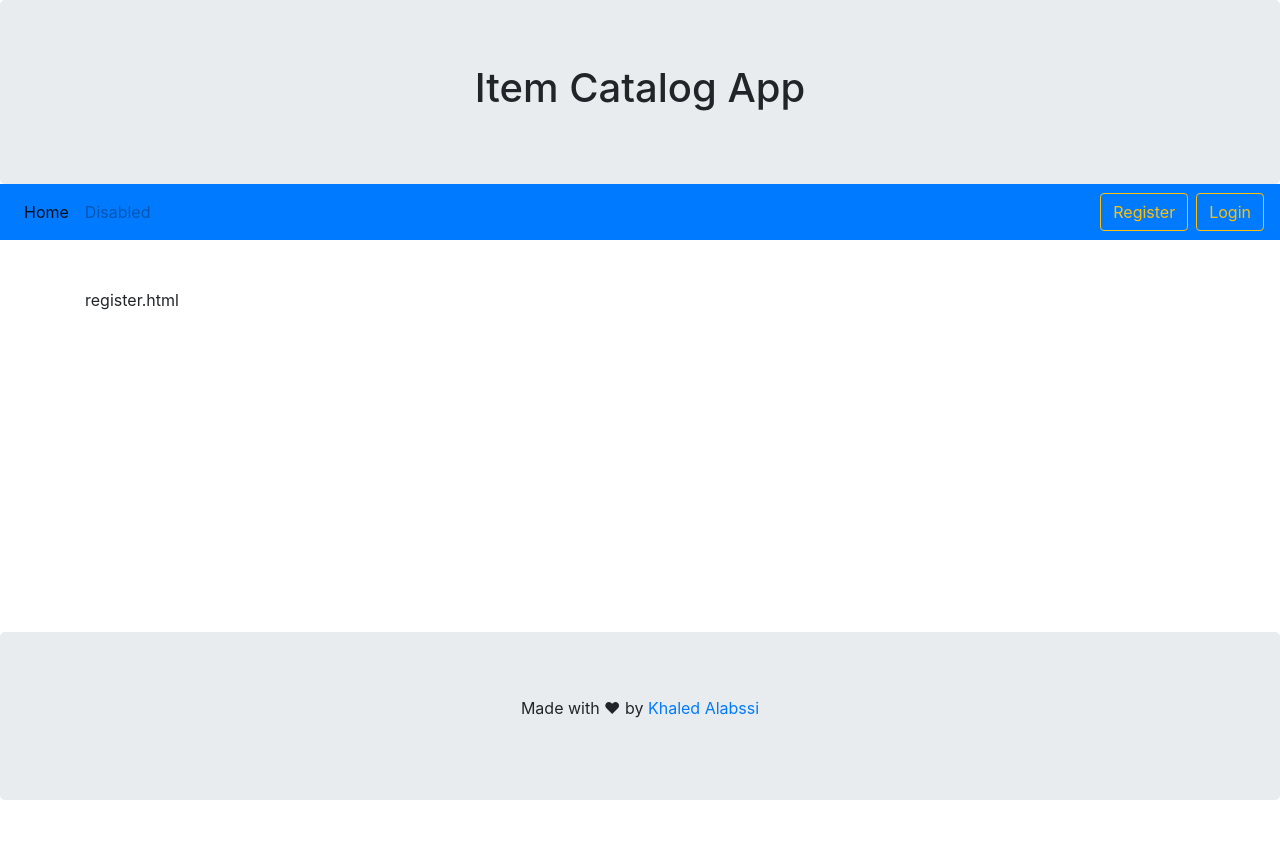
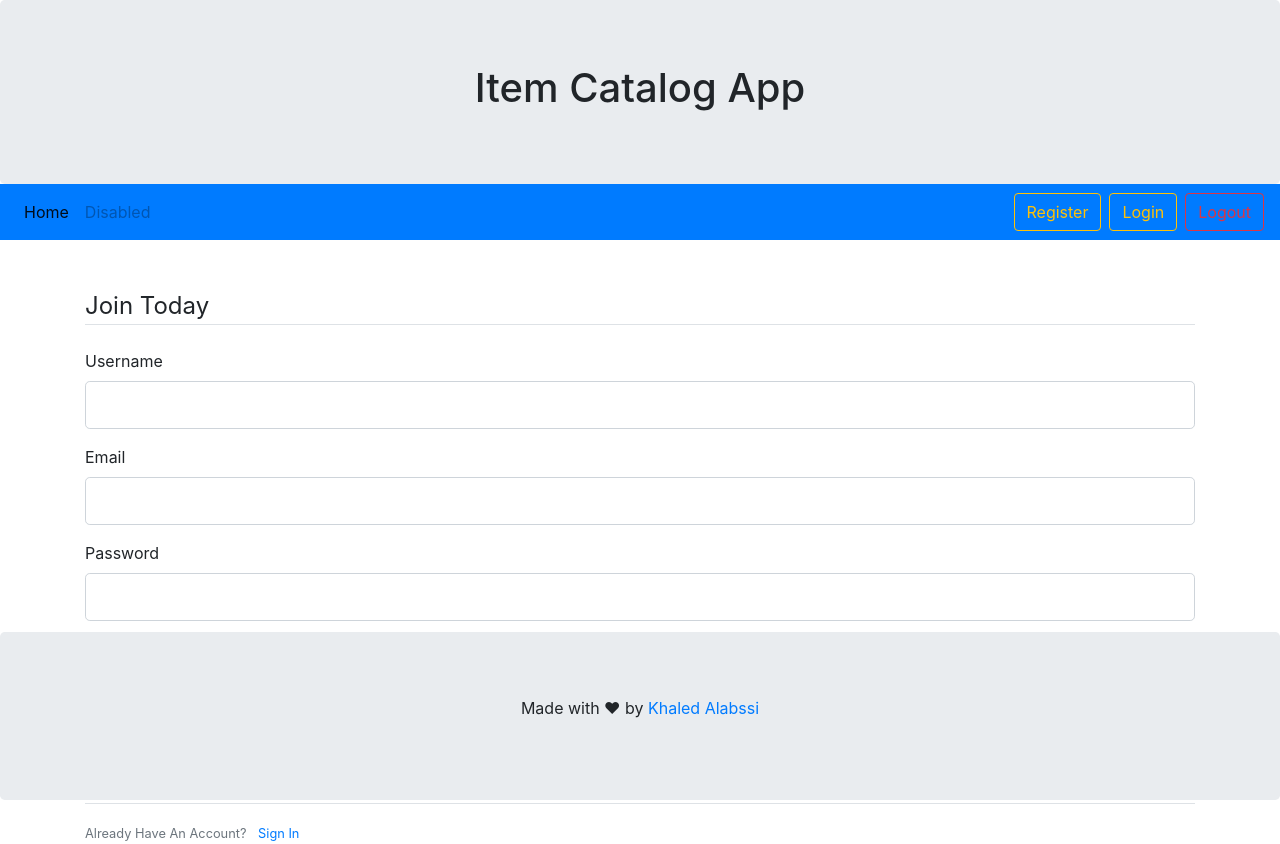
Before and after one commit to KhaledAlabssi/Item-Catalog, a Flask app: page /register in a window 1280 px wide. Before the commit the page ends 800 px from the top, so only its background shows below. Run offline with Flask 2, Linux system fonts and the light colour scheme; some libraries are stand-ins or nearby versions.

Commit message:
add forms to login and register pages

```diff
--- a/flaskapp/templates/base.html
+++ b/flaskapp/templates/base.html
@@ -41,7 +41,8 @@
             </ul>
             <form class="form-inline my-2 my-lg-0">
                 <a class="btn btn-outline-warning my-2 mr-2 my-sm-0" href="{{url_for('register')}}">Register</a>
-                <a class="btn btn-outline-warning my-2 my-sm-0" href="{{url_for('login')}}">Login</a>
+                <a class="btn btn-outline-warning my-2 mr-2 my-sm-0" href="{{url_for('login')}}">Login</a>
+                <a class="btn btn-outline-danger my-2 my-sm-0" href="{{url_for('logout')}}">Logout</a>
             </form>
         </div>
     </nav>
--- a/flaskapp/templates/register.html
+++ b/flaskapp/templates/register.html
@@ -3,6 +3,74 @@
 {%endblock title%}
 {% block content %}
 
-<p>register.html</p>
+<div class="content-section">
+    <form method="POST" action="">
+        {{ form.hidden_tag() }}
+        <fieldset class="form-group">
+            <legend class="border-bottom mb-4">Join Today</legend>
+            <div class="form-group">
+                {{ form.username.label(class="form-control-label") }}
+
+                {% if form.username.errors %}
+                {{ form.username(class="form-control form-control-lg is-invalid") }}
+                <div class="invalid-feedback">
+                    {% for error in form.username.errors %}
+                    <span>{{ error }}</span>
+                    {% endfor %}
+                </div>
+                {% else %}
+                {{ form.username(class="form-control form-control-lg") }}
+                {% endif %}
+            </div>
+            <div class="form-group">
+                {{ form.email.label(class="form-control-label") }}
+                {% if form.email.errors %}
+                {{ form.email(class="form-control form-control-lg is-invalid") }}
+                <div class="invalid-feedback">
+                    {% for error in form.email.errors %}
+                    <span>{{ error }}</span>
+                    {% endfor %}
+                </div>
+                {% else %}
+                {{ form.email(class="form-control form-control-lg") }}
+                {% endif %}
+            </div>
+            <div class="form-group">
+                {{ form.password.label(class="form-control-label") }}
+                {% if form.password.errors %}
+                {{ form.password(class="form-control form-control-lg is-invalid") }}
+                <div class="invalid-feedback">
+                    {% for error in form.password.errors %}
+                    <span>{{ error }}</span>
+                    {% endfor %}
+                </div>
+                {% else %}
+                {{ form.password(class="form-control form-control-lg") }}
+                {% endif %}
+            </div>
+            <div class="form-group">
+                {{ form.confirm_password.label(class="form-control-label") }}
+                {% if form.confirm_password.errors %}
+                {{ form.confirm_password(class="form-control form-control-lg is-invalid") }}
+                <div class="invalid-feedback">
+                    {% for error in form.confirm_password.errors %}
+                    <span>{{ error }}</span>
+                    {% endfor %}
+                </div>
+                {% else %}
+                {{ form.confirm_password(class="form-control form-control-lg") }}
+                {% endif %}
+            </div>
+        </fieldset>
+        <div class="form-group">
+            {{ form.submit(class="btn btn-outline-info") }}
+        </div>
+    </form>
+</div>
+<div class="border-top pt-3">
+    <small class="text-muted">
+        Already Have An Account? <a class="ml-2" href="{{ url_for('login') }}">Sign In</a>
+    </small>
+</div>
 
 {%endblock content%}
```
Also changed, not shown: flaskapp/templates/login.html (+49 -1 lines).
